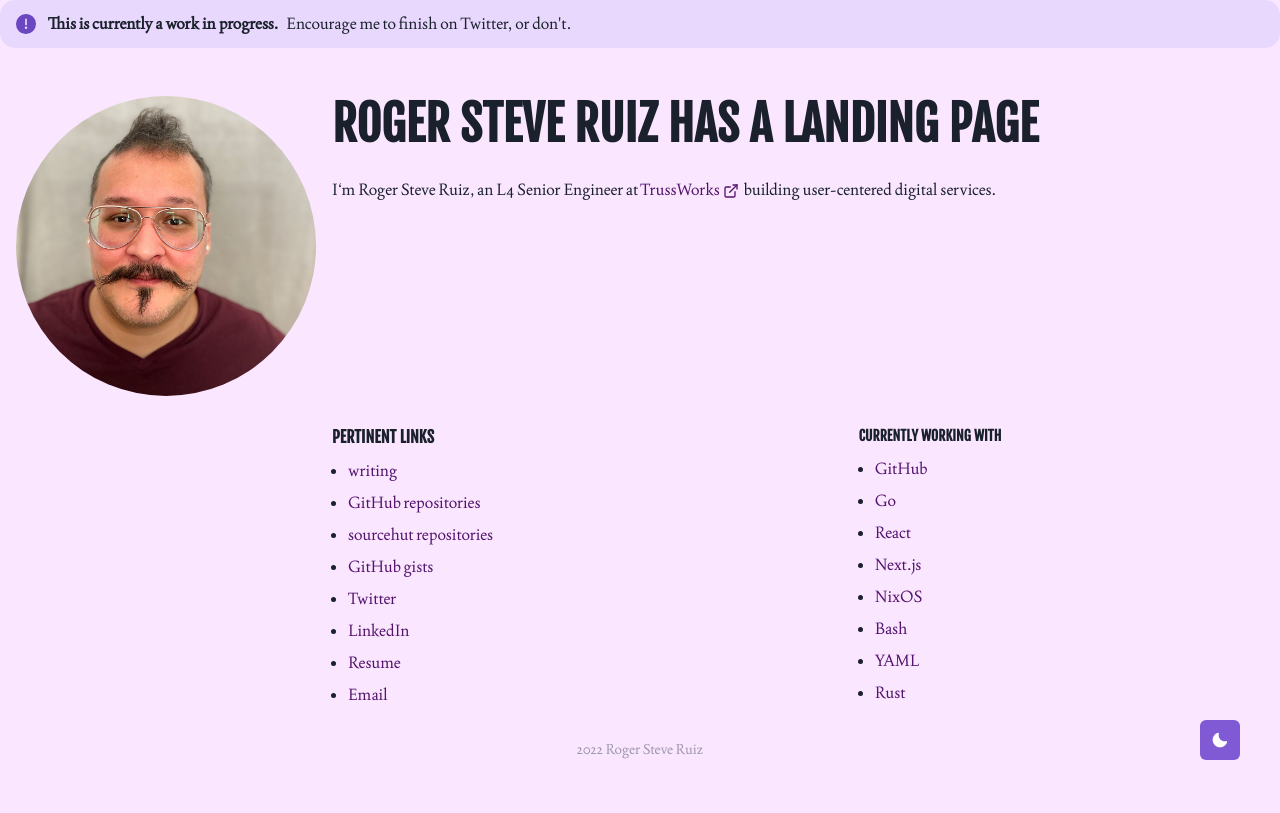
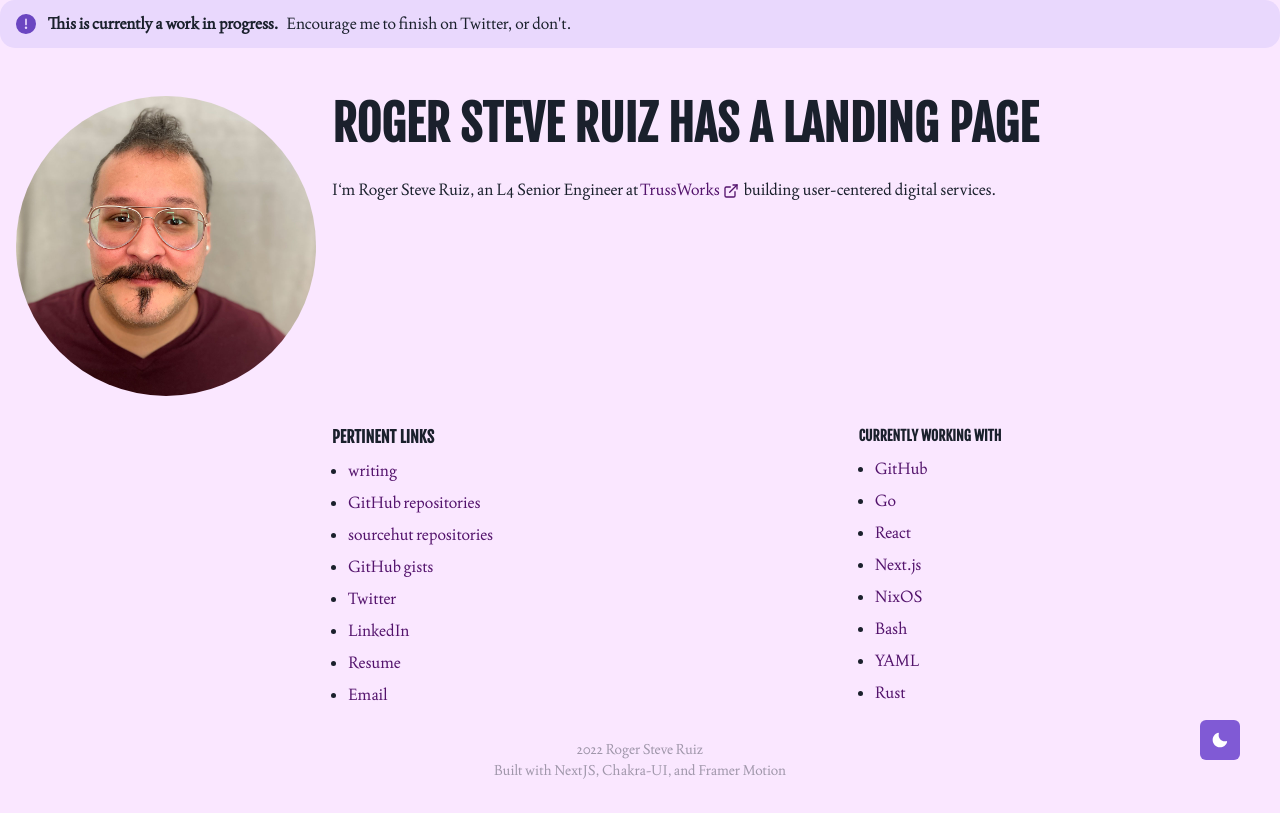
Before and after one commit to rogeruiz/srht-landing-page, a Next.js app: page / in a window 1280 px wide. Built offline with nearby package versions, Linux system fonts and the light colour scheme.

Commit message:
Talk about the tools used to build this

```diff
--- a/components/footer.js
+++ b/components/footer.js
@@ -1,9 +1,10 @@
-import { Box } from '@chakra-ui/react'
+import { Box, Text } from '@chakra-ui/react'
 
 const Footer = () => {
   return (
     <Box align="center" mt={'2rem'} opacity={0.4} fontSize="sm">
-      {new Date().getFullYear()} Roger Steve Ruiz
+      <Text>{new Date().getFullYear()} Roger Steve Ruiz</Text>
+      <Text>Built with NextJS, Chakra-UI, and Framer Motion</Text>
     </Box>
   )
 }
```
